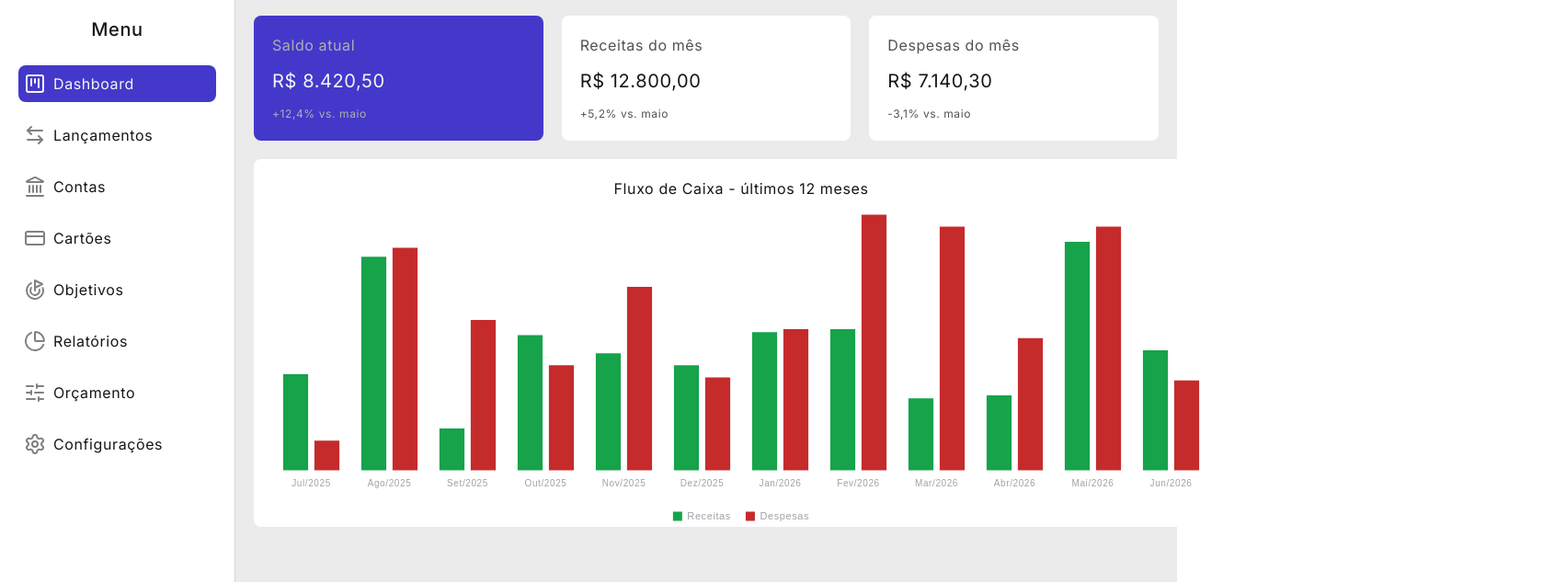
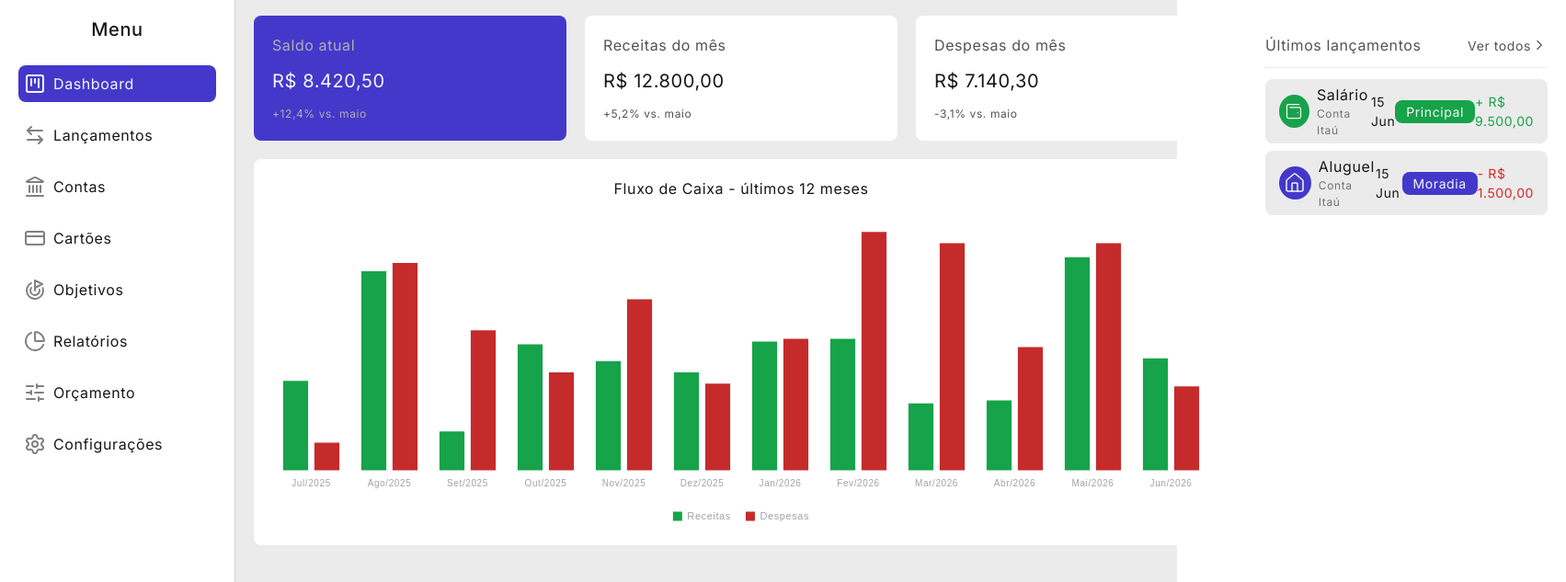
Before and after one commit to alcamarano/fintech-fiap, a website: page public/dashboard.html in a window 1280 px wide. Shown: the part 84-717 px from the top of the page at 92% size, 1703 px wide, since content can reach past the window. Drawn offline with nearby package versions, Linux system fonts and the light colour scheme.

Commit message:
feat(dashboard): cria a estrutura e estilização dos últimos lançamentos no dashboard

```diff
--- a/public/css/dashboard.css
+++ b/public/css/dashboard.css
@@ -16,3 +16,35 @@
 .main__dashboard-item-srd p:nth-child(3) {
     font-size: var(--text-tiny);
 }
+
+.main__dashboard-item-releases {
+    width: 100%;
+    height: 70px;
+    border-radius: 8px;
+    padding: 10px 15px;
+    display: flex;
+    align-items: center;
+    justify-content: space-between;
+}
+
+.main__dashboard-item-releases-title {
+    display: flex;
+    align-items: center;
+    gap: 8px;
+}
+
+.main__dashboard-item-releases-title figure {
+    width: 36px;
+    height: 36px;
+    border-radius: 50%;
+    display: flex;
+    align-items: center;
+    justify-content: center;
+}
+
+.main__dashboard-item-releases-category {
+    padding: 2px 12px;
+    border-radius: 8px;
+    color: var(--color-text-primary-dark);
+    font-size: var(--text-caption);
+}
--- a/public/css/style.css
+++ b/public/css/style.css
@@ -14,7 +14,7 @@ h3 {
     font-weight: 500;
 }
 
-h4 {
+h4, h5 {
     font-size: var(--text-body-small);
 }
 
--- a/public/dashboard.html
+++ b/public/dashboard.html
@@ -99,7 +99,7 @@
                 </figure>
             </div>
         </header>
-        <main class="w-full h-full pl-64 bg-background-light dark:bg-background-dark">
+        <main class="w-full h-dvh pl-64 bg-background-light dark:bg-background-dark">
             <header class="w-full border-b border-border-light dark:border-border-dark bg-surface-light dark:bg-surface-dark flex justify-between">
                 <div class="h-20 pl-5 flex flex-col justify-center">
                     <h3 class="text-text-primary-light dark:text-text-primary-dark">Visão geral</h3>
@@ -124,7 +124,8 @@
                     </button>
                 </div>
             </header>
-            <div class="p-5 flex flex-col gap-5">
+            <div class="p-5 flex gap-5">
+                <div class="flex flex-col gap-5">
                     <div class="flex gap-5">
                         <div class="main__dashboard-item-srd bg-brand">
                             <h4 class="text-text-secondary-dark">Saldo atual</h4>
@@ -142,10 +143,53 @@
                             <p class="text-text-secondary-light dark:text-text-secondary-dark">-3,1% vs. maio</p>
                         </div>
                     </div>
-                <div class="w-265 h-100 relative p-5 rounded-lg bg-surface-light dark:bg-surface-dark">
+                    <div class="w-265 h-105 relative p-5 rounded-lg bg-surface-light dark:bg-surface-dark">
                         <h4 class="text-text-primary-light dark:text-text-primary-dark text-center">Fluxo de Caixa - últimos 12 meses</h4>
-                    <div class="size-full relative">
+                        <div class="w-255 h-85 mt-5 relative">
                             <canvas id="canvasCashFlowChart"></canvas>
+                        </div>
+                    </div>
+                </div>
+                <div class="w-full max-h-dvh p-5 rounded-lg flex flex-col gap-3 bg-surface-light dark:bg-surface-dark">
+                    <div class="flex justify-between">
+                        <h4 class="text-text-secondary-light dark:text-text-secondary-dark">Últimos lançamentos</h4>
+                        <a href="releases.html" class="flex items-center text-text-secondary-light dark:text-text-secondary-dark text-caption">
+                            Ver todos<svg xmlns="http://www.w3.org/2000/svg" width="18" height="18" viewBox="0 0 24 24" fill="none" stroke="currentColor" stroke-width="1.5" stroke-linecap="round" stroke-linejoin="round" class="lucide lucide-chevron-right-icon lucide-chevron-right text-text-secondary-light dark:text-text-secondary-dark"><path d="m9 18 6-6-6-6"/></svg>
+                        </a>
+                    </div>
+                    <div class="w-full h-px rounded-lg opacity-50 bg-border-light dark:bg-border-light"></div>
+                    <div class="flex flex-col gap-2">
+
+                        <div class="main__dashboard-item-releases bg-background-light dark:bg-background-dark">
+                            <div class="main__dashboard-item-releases-title">
+                                <figure class="bg-success">
+                                    <svg xmlns="http://www.w3.org/2000/svg" width="20" height="20" viewBox="0 0 24 24" fill="none" stroke="#F5F5F5" stroke-width="1.5" stroke-linecap="round" stroke-linejoin="round" class="lucide lucide-wallet-minimal"><path d="M17 14h.01"/><path d="M7 7h12a2 2 0 0 1 2 2v10a2 2 0 0 1-2 2H5a2 2 0 0 1-2-2V5a2 2 0 0 1 2-2h14"/></svg>
+                                </figure>
+                                <div>
+                                    <h5 class="text-text-primary-light dark:text-text-primary-dark">Salário</h5>
+                                    <p class="text-text-muted-light dark:text-text-muted-dark text-tiny">Conta Itaú</p>
+                                </div>
+                            </div>
+                            <p class="text-text-primary-light dark:text-text-primary-dark text-caption">15 Jun</p>
+                            <p class="main__dashboard-item-releases-category bg-success">Principal</p>
+                            <p class="text-success text-caption">+ R$ 9.500,00</p>
+                        </div>
+
+                        <div class="main__dashboard-item-releases bg-background-light dark:bg-background-dark">
+                            <div class="main__dashboard-item-releases-title">
+                                <figure class="bg-brand">
+                                    <svg xmlns="http://www.w3.org/2000/svg" width="24" height="24" viewBox="0 0 24 24" fill="none" stroke="#F5F5F5" stroke-width="1.5" stroke-linecap="round" stroke-linejoin="round" class="lucide lucide-house"><path d="M15 21v-8a1 1 0 0 0-1-1h-4a1 1 0 0 0-1 1v8"/><path d="M3 10a2 2 0 0 1 .709-1.528l7-6a2 2 0 0 1 2.582 0l7 6A2 2 0 0 1 21 10v9a2 2 0 0 1-2 2H5a2 2 0 0 1-2-2z"/></svg>
+                                </figure>
+                                <div>
+                                    <h5 class="text-text-primary-light dark:text-text-primary-dark">Aluguel</h5>
+                                    <p class="text-text-muted-light dark:text-text-muted-dark text-tiny">Conta Itaú</p>
+                                </div>
+                            </div>
+                            <p class="text-text-primary-light dark:text-text-primary-dark text-caption">15 Jun</p>
+                            <p class="main__dashboard-item-releases-category bg-brand">Moradia</p>
+                            <p class="text-danger text-caption">- R$ 1.500,00</p>
+                        </div>
+
                     </div>
                 </div>
             </div>
```
Also changed, not shown: public/css/style-tailwind.css. Lines whose indentation alone changed are shown as unchanged.
